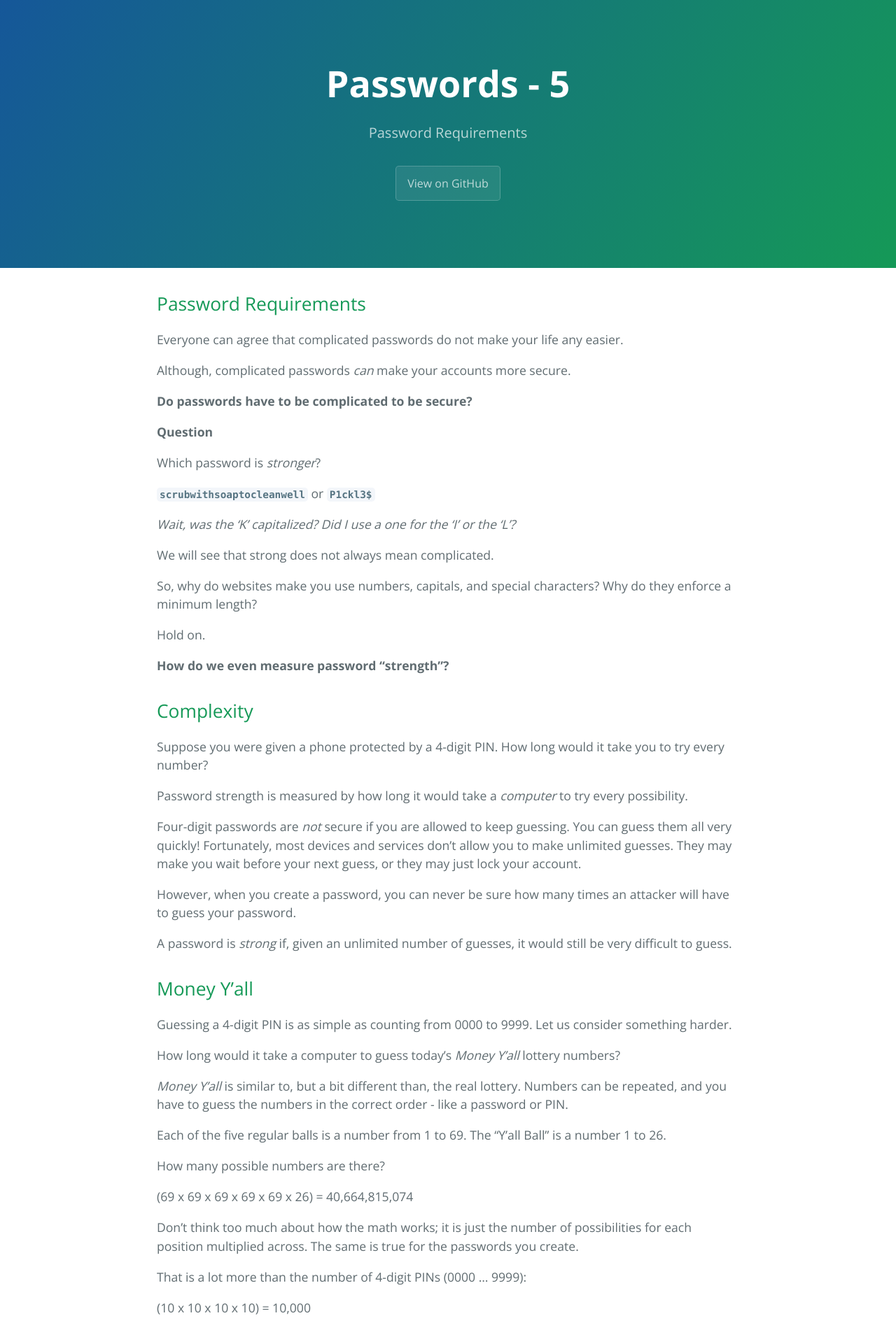
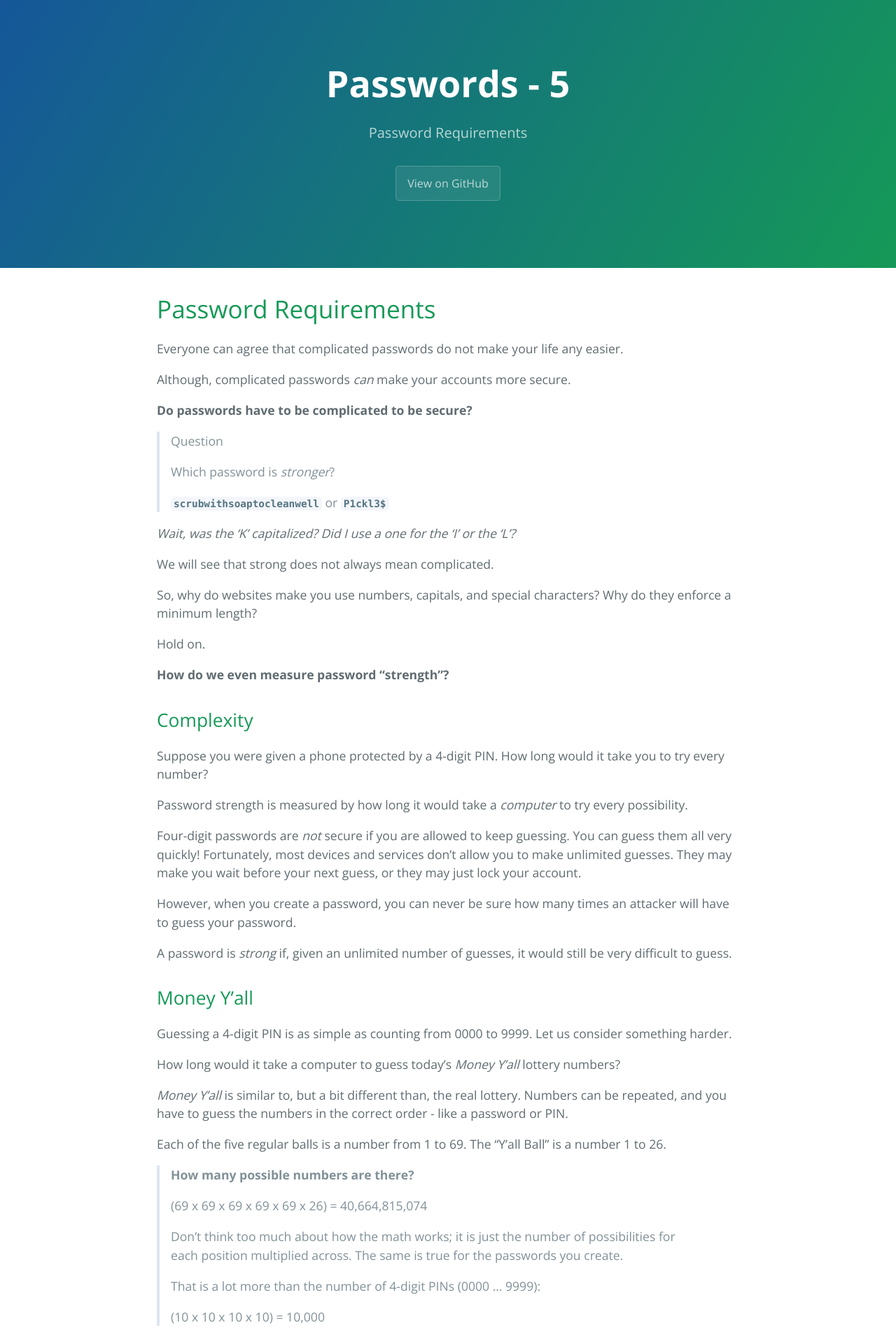
Before and after one commit to ugacyberarch/manual, a Jekyll site: the page built from password_requirements.md, in a window 1280 px wide. Shown: the top 1904 px of the page at 70% size. Built offline with Jekyll 4.4.1, drawn with Linux system fonts in a browser that asks for light colours.

Commit message:
Update from Forestry.io Sammy Vo updated password_requirements.md

```diff
--- a/password_requirements.md
+++ b/password_requirements.md
@@ -4,25 +4,27 @@ title: Passwords - 5
 description: 'Password Requirements '
 
 ---
-## Password Requirements
+# Password Requirements
 
-Everyone can agree that complicated passwords do not make your life any easier.
+Everyone can agree that complicated passwords do not make your life any
+easier.
 
 Although, complicated passwords _can_ make your accounts more secure.
 
 **Do passwords have to be complicated to be secure?**
 
-**Question**
-
-Which password is _stronger_?
-
-**`scrubwithsoaptocleanwell`** or **`P1ckl3$`**
+> Question
+>
+> Which password is _stronger_?
+>
+> **`scrubwithsoaptocleanwell`** or **`P1ckl3$`**
 
 _Wait, was the 'K' capitalized? Did I use a one for the 'I' or the 'L'?_
 
 We will see that strong does not always mean complicated.
 
-So, why do websites make you use numbers, capitals, and special characters? Why do they enforce a minimum length?
+So, why do websites make you use numbers, capitals, and special characters?
+Why do they enforce a minimum length?
 
 Hold on.
 
@@ -30,63 +32,90 @@ Hold on.
 
 ## Complexity
 
-Suppose you were given a phone protected by a 4-digit PIN. How long would it take you to try every number?
+Suppose you were given a phone protected by a 4-digit PIN. How long would it
+take you to try every number?
 
-Password strength is measured by how long it would take a _computer_ to try every possibility.
+Password strength is measured by how long it would take a _computer_ to try
+every possibility.
 
-Four-digit passwords are _not_ secure if you are allowed to keep guessing. You can guess them all very quickly! Fortunately, most devices and services don't allow you to make unlimited guesses. They may make you wait before your next guess, or they may just lock your account.
+Four-digit passwords are _not_ secure if you are allowed to keep guessing. You
+can guess them all very quickly!  Fortunately, most devices and services don't
+allow you to make unlimited guesses. They may make you wait before your next
+guess, or they may just lock your account.
 
-However, when you create a password, you can never be sure how many times an attacker will have to guess your password.
+However, when you create a password, you can never be sure how many times an
+attacker will have to guess your password.
 
-A password is _strong_ if, given an unlimited number of guesses, it would still be very difficult to guess.
+A password is _strong_ if, given an unlimited number of guesses, it would still
+be very difficult to guess.
 
 ## Money Y'all
 
-Guessing a 4-digit PIN is as simple as counting from 0000 to 9999. Let us consider something harder.
+Guessing a 4-digit PIN is as simple as counting from 0000 to 9999. Let us
+consider something harder.
 
-How long would it take a computer to guess today's _Money Y'all_ lottery numbers?
+How long would it take a computer to guess today's _Money Y'all_ lottery
+numbers?
 
-_Money Y'all_ is similar to, but a bit different than, the real lottery. Numbers can be repeated, and you have to guess the numbers in the correct order - like a password or PIN.
+_Money Y'all_ is similar to, but a bit different than, the real lottery.
+Numbers can be repeated, and you have to guess the numbers in the correct order
+\- like a password or PIN.
 
-Each of the five regular balls is a number from 1 to 69. The "Y'all Ball" is a number 1 to 26.
+Each of the five regular balls is a number from 1 to 69. The "Y'all Ball" is a
+number 1 to 26.
 
-How many possible numbers are there?
-
-(69 x 69 x 69 x 69 x 69 x 26) = 40,664,815,074
-
-Don't think too much about how the math works; it is just the number of possibilities for each position multiplied across. The same is true for the passwords you create.
-
-That is a lot more than the number of 4-digit PINs (0000 ... 9999):
-
-(10 x 10 x 10 x 10) = 10,000
+> **How many possible numbers are there?**
+>
+> (69 x 69 x 69 x 69 x 69 x 26) = 40,664,815,074
+>
+> Don't think too much about how the math works; it is just the number of
+> possibilities for each position multiplied across. The same is true for the
+> passwords you create.
+>
+> That is a lot more than the number of 4-digit PINs (0000 ... 9999):
+>
+> (10 x 10 x 10 x 10) = 10,000
 
 How fast could a computer find the winning numbers?
 
-That depends on how many guesses your computer can make. A very fast computer could guess billions of times per second.
+That depends on how many guesses your computer can make. A very fast computer
+could guess billions of times per second.
+
+<Password-Lottery />
+
+## Strong Passwords
+
+We went from 10 thousand possible PIN numbers for a phone, to over 40 billion
+possible lottery numbers, and still, a very fast computer could guess every
+possible choice in a very short amount of time, almost instantly.
+
+Guessing your password needs to be even more difficult than winning the
+lottery.
+
+How can that be possible?
+
+Computers do have limitations. Only a very fast computer can test 10 billion
+passwords per second, and we will see that, even at that incredible speed, it
+is not difficult to create passwords that are very hard to guess; passwords
+that would take hundreds and thousands of years to guess.
+
+You can enter your own password, or maybe try the passwords we talked about
+before (`P1ckl3$` and `scrubwithsoaptocleanwell`).  The difference may surprise
+you.
+
+<Password-HSIMP />
+
+## Takeaways
+
+Good passwords do not have to be complicated. Try to be creative and
+create memorable passwords that would take a very long time to guess.
+
+You cannot be sure how many guesses can be made for your password.
+
+A password is strong if it would take a very fast computer a very long time to
+guess.
 
 
 
-
-
-
-## Strong Passwords
-
-We went from 10 thousand possible PIN numbers for a phone, to over 40 billion possible lottery numbers, and still, a very fast computer could guess every possible choice in a very short amount of time, almost instantly.
-
-Guessing your password needs to be even more difficult than winning the lottery.
-
-How can that be possible?
-
-Computers do have limitations. Only a very fast computer can test 10 billion passwords per second, and we will see that, even at that incredible speed, it is not difficult to create passwords that are very hard to guess; passwords that would take hundreds and thousands of years to guess.
-
-You can enter your own password, or maybe try the passwords we talked about before (`P1ckl3$` and `scrubwithsoaptocleanwell`). The difference may surprise you.
-
-## Takeaways
-Good passwords do not have to be complicated. Try to be creative and create memorable passwords that would take a very long time to guess.
-
-You cannot be sure how many guesses can be made for your password.
-
-A password is strong if it would take a very fast computer a very long time to guess.
-
 [← Reusing Passwords](./reusing_passwords.html "Reusing Passwords")
 [Summary →](./passwords_summary.html "Summary")
```
